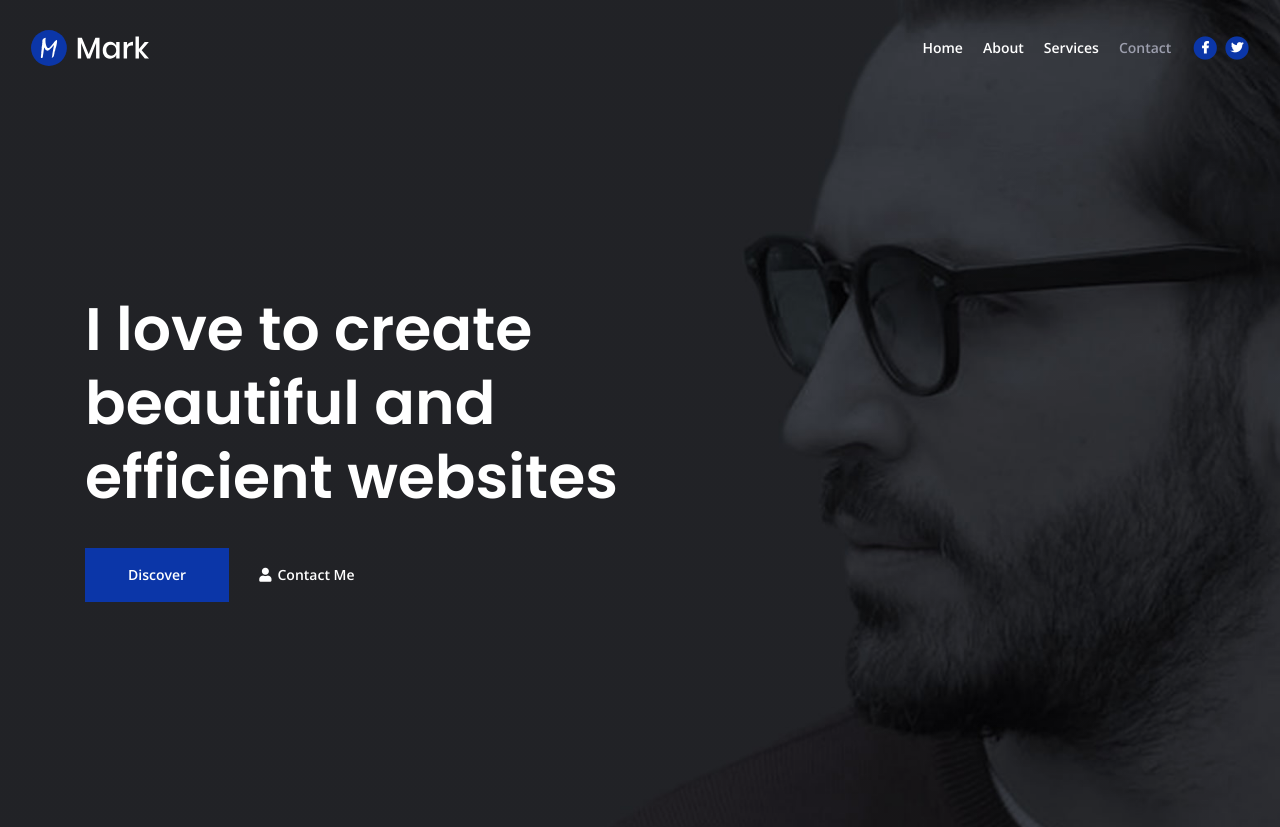
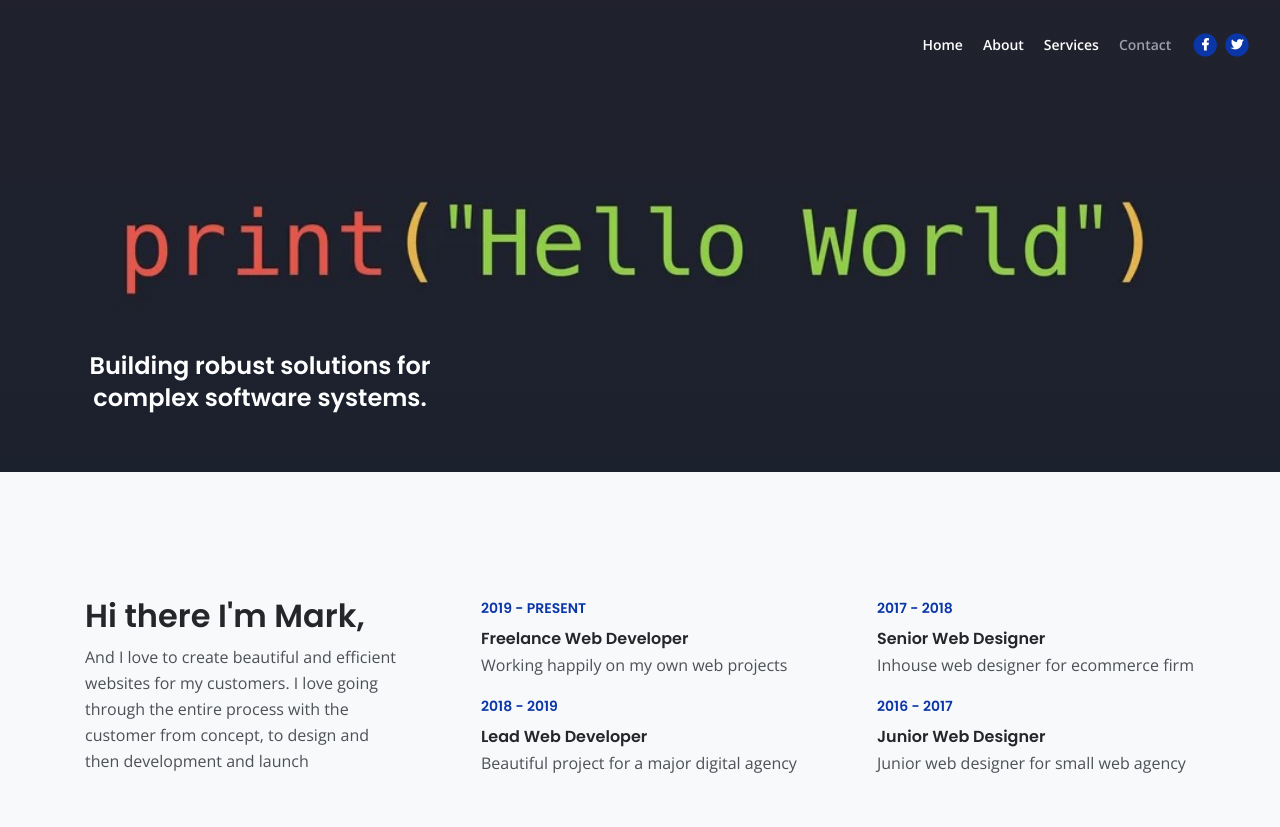
Before and after one commit to mudassarhussnain3/portfolio, a plain HTML site: page index.html in a window 1280 px wide. Shown: the top 827 px of the page. Drawn offline with nearby package versions, Linux system fonts and the light colour scheme.

Commit message:
homepage

```diff
--- a/css/styles.css
+++ b/css/styles.css
@@ -372,7 +372,7 @@ input[type='checkbox'] {
 /*     Navigation     */
 /**********************/
 .navbar {
-	background-color: #24262a;
+	background-color: #0e0f11;
 	font-weight: 600;
 	font-size: 0.875rem;
 	line-height: 0.875rem;
@@ -438,12 +438,12 @@ input[type='checkbox'] {
 	color: #9c9ead;
 }
 
-/* Dropdown Menu */
+/* Dropdown Menu
 .navbar .dropdown .dropdown-menu {
 	animation: fadeDropdown 0.2s; /* required for the fade animation */
-}
+/* } */
 
-@keyframes fadeDropdown {
+/* @keyframes fadeDropdown {
     0% {
         opacity: 0;
     }
@@ -451,7 +451,7 @@ input[type='checkbox'] {
     100% {
         opacity: 1;
 	}
-}
+}  */
 
 .navbar .dropdown-menu {
 	margin-top: 0.5rem;
@@ -521,14 +521,15 @@ input[type='checkbox'] {
 .header {
 	padding-top: 7rem;
 	padding-bottom: 5.5rem;
-	background: linear-gradient(rgba(0, 0, 0, 0.1), rgba(0, 0, 0, 0.1)), url('../images/header-background.jpg') center center no-repeat;
+	background: linear-gradient(rgba(63, 3, 3, 0.1), rgba(0, 0, 0, 0.1)), url('../images/hello-world2.jpg') center center no-repeat;
 	background-size: cover;
 	text-align: center;
+	opacity: 3;
 }
 
 .header .h1-large {
 	margin-bottom: 1.75rem;
-	color: #ffffff;
+	color: #7bffbd;
 }
 
 .header .btn-solid-lg:hover {
--- a/index.html
+++ b/index.html
@@ -37,7 +37,7 @@
         <div class="container">
 
             <!-- Image Logo -->
-            <a class="navbar-brand logo-image" href="index.html"><img src="images/logo.svg" alt="alternative"></a>
+            <!-- <a class="navbar-brand logo-image" href="index.html"><img src="images/logo.svg" alt="alternative"></a>   -->
 
             <!-- Text Logo - Use this if you don't have a graphic logo -->
             <!-- <a class="navbar-brand logo-text page-scroll" href="index.html">Mark</a> -->
@@ -56,17 +56,7 @@
                     </li>
                       <li class="nav-item">
                         <a class="nav-link page-scroll" href="#services">Services</a>
-                    <!-- </li>  -->
-                         <!-- <li class="nav-item dropdown">
-                        <a class="nav-link dropdown-toggle" href="#" id="dropdown01" data-toggle="dropdown" aria-haspopup="true" aria-expanded="false">Drop</a>
-                        <div class="dropdown-menu" aria-labelledby="dropdown01">
-                            <a class="dropdown-item page-scroll" href="project.html">Project Details</a>
-                            <div class="dropdown-divider"></div>
-                            <a class="dropdown-item page-scroll" href="terms.html">Terms Conditions</a>
-                            <div class="dropdown-divider"></div>
-                            <a class="dropdown-item page-scroll" href="privacy.html">Privacy Policy</a>
-                        </div> -->
-                    <!-- </li>  -->
+
                        <li class="nav-item">
                         <a class="nav-link page-scroll" href="#contact">Contact</a>
                     </li>
@@ -92,14 +82,14 @@
 
 
     <!-- Header -->
-    <header id="header" class="header">
-        <div class="container">
+     <header id="header" class="header">
+         <div class="container">
             <div class="row">
                 <div class="col-lg-6">
-                    <div class="text-container">
+                    <!-- <div class="text-container">
                         <h1 class="h1-large">I love to create beautiful and efficient websites</h1>
-                        <a class="btn-solid-lg page-scroll" href="#about">Discover</a>
-                        <a class="btn-outline-lg page-scroll" href="#contact"><i class="fas fa-user"></i>Contact Me</a>
+                         <a class="btn-solid-lg page-scroll" href="#about">Discover</a> -->
+                        <!-- <a class="btn-outline-lg page-scroll" href="#contact"><i class="fas fa-user"></i>Contact Me</a> -->
                     </div> <!-- end of text-container -->
                 </div> <!-- end of col -->
             </div> <!-- end of row -->
@@ -109,6 +99,14 @@
 
 
     <!-- About-->
+    <div class="container" style=" color: black; margin-top: -17%; margin-bottom: 50px;">
+        <div class="row">
+            <div class="col-md-4 text-center ">
+                  <h4 class="text-white">Building robust solutions for complex software systems.
+                </h4>
+            </div>
+             </div>
+    </div>
     <div id="about" class="basic-1 bg-gray">
         <div class="container">
             <div class="row">
```
Also changed, not shown: images/down-arrow.png (deleted), images/hello-world.webp (added), images/hello-world2.jpg (added), images/hello.png (added), images/mainbackground-transformed.jpeg (added), images/quote-hello-world-computer-hd-wallpaper-preview.jpg (added), images/testimonial-1.jpg (deleted), images/testimonial-2.jpg (deleted), images/testimonial-3.jpg (deleted).
